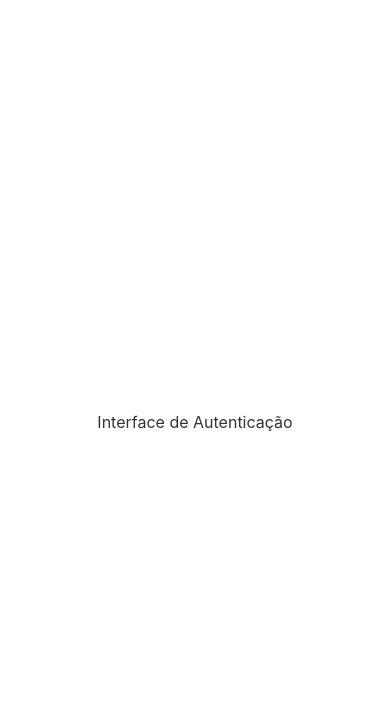
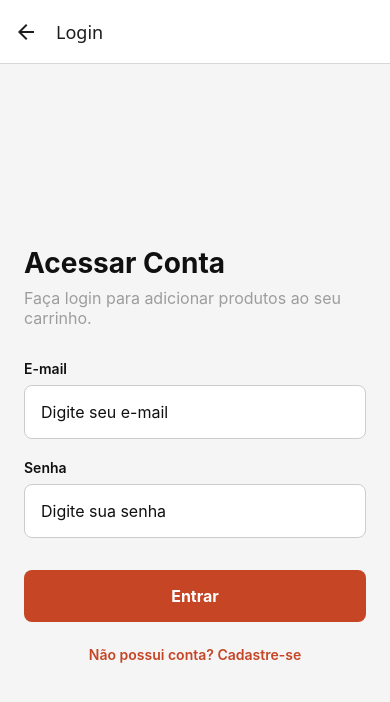
Before and after one commit to P4m3l4m4r14/ecommerce-app, a React Native app: screen /Login in a window 390 px wide. Shown: the top 702 px of the page. Built offline with nearby package versions, Linux system fonts and the light colour scheme; no server answers.

Commit message:
add login interface

```diff
--- a/src/Types/Navigation.ts
+++ b/src/Types/Navigation.ts
@@ -1,7 +1,7 @@
 export type RootStackParamList = {
   MainTabs: undefined;
+  ProductModal: { productId: string };
   Login: undefined;
   Register: undefined;
   Cart: undefined;
-  ProductModal: { productId: string } | undefined;
 };
--- a/src/contexts/AuthContext.tsx
+++ b/src/contexts/AuthContext.tsx
@@ -1,25 +1,63 @@
 import React, { createContext, useState, useContext, ReactNode } from 'react';
+import { Alert } from 'react-native';
+import { api } from '../services/api';
+
+export interface User {
+  id: string;
+  name: string;
+  email: string;
+}
 
 interface AuthContextData {
+  user: User | null;
   isAuthenticated: boolean;
-  signIn: () => void;
+  signIn: (email: string, password: string) => Promise<boolean>;
   signOut: () => void;
 }
 
 const AuthContext = createContext<AuthContextData>({} as AuthContextData);
 
 export function AuthProvider({ children }: { children: ReactNode }) {
-  const [isAuthenticated, setIsAuthenticated] = useState(false);
-  const signIn = () => setIsAuthenticated(true);
-  const signOut = () => setIsAuthenticated(false);
+  const [user, setUser] = useState<User | null>(null);
+
+  const isAuthenticated = !!user;
+
+  const signIn = async (email: string, password: string): Promise<boolean> => {
+    try {
+      const response = await api.get('/users', {
+        params: { email, password }
+      });
+
+      const users: User[] = response.data;
+
+      if (users.length > 0) {
+        setUser(users[0]);
+        return true;
+      } else {
+        return false;
+      }
+    } catch (error) {
+      console.error('Falha na requisição de autenticação:', error);
+      Alert.alert('Erro de Conexão', 'Não foi possível contatar o servidor de autenticação.');
+      return false;
+    }
+  };
+
+  const signOut = () => {
+    setUser(null);
+  };
 
   return (
-    <AuthContext.Provider value={{ isAuthenticated, signIn, signOut }}>
+    <AuthContext.Provider value={{ user, isAuthenticated, signIn, signOut }}>
       {children}
     </AuthContext.Provider>
   );
 }
 
 export function useAuth() {
-  return useContext(AuthContext);
+  const context = useContext(AuthContext);
+  if (!context) {
+    throw new Error('useAuth deve ser invocado dentro de um AuthProvider.');
+  }
+  return context;
 }
--- a/src/routes/index.tsx
+++ b/src/routes/index.tsx
@@ -2,7 +2,7 @@ import React from 'react';
 import { Platform } from 'react-native';
 import { createNativeStackNavigator } from '@react-navigation/native-stack';
 import { createBottomTabNavigator } from '@react-navigation/bottom-tabs';
-import { RootStackParamList } from '../Types/Navigation';
+// import { RootStackParamList } from '../Types/Navigation';
 import { Feather } from '@expo/vector-icons';
 import { useSafeAreaInsets } from 'react-native-safe-area-context';
 import { theme } from '../theme';
@@ -88,10 +88,11 @@ export function Routes() {
   return (
     <Stack.Navigator initialRouteName="MainTabs">
       <Stack.Screen name="MainTabs" component={TabRoutes} options={{ headerShown: false }} />
-      <Stack.Screen name="Login" component={LoginScreen} options={{ headerShown: false }} />
       <Stack.Screen name="Register" component={RegisterScreen} options={{ headerShown: false }} />
       <Stack.Screen name="ProductModal" component={ProductModal} options={{ presentation: 'modal' }} />
       <Stack.Screen name="Cart" component={CartScreen} options={{ presentation: 'modal' }} />
+      <Stack.Screen name="Login" component={LoginScreen} options={{ presentation: 'modal' }} />
+     {/* <Stack.Screen name="Login" component={LoginScreen} options={{ presentation: 'modal' }} />*/}
     </Stack.Navigator>
   );
 }
--- a/src/screens/Home/index.tsx
+++ b/src/screens/Home/index.tsx
@@ -10,6 +10,7 @@ import { RootStackParamList } from '../../Types/Navigation';
 import { ProductCard } from '../../components/ProductCard';
 import { theme } from '../../theme';
 import { useCart } from '../../contexts/CartContext';
+import { useAuth } from '../../contexts/AuthContext';
 
 type HomeScreenNavigationProp = NativeStackNavigationProp<RootStackParamList, 'MainTabs'>;
 
@@ -19,6 +20,7 @@ export default function HomeScreen() {
   const navigation = useNavigation<HomeScreenNavigationProp>();
   const { width } = useWindowDimensions();
   const { addToCart } = useCart();
+  const { isAuthenticated } = useAuth();
 
   const [products, setProducts] = useState<Product[]>([]);
   const [isLoading, setIsLoading] = useState(true);
@@ -39,6 +41,14 @@ export default function HomeScreen() {
   useEffect(() => {
     fetchProducts();
   }, [selectedCategory]);
+
+  const handleQuickAdd = (item: Product) => {
+    if (!isAuthenticated) {
+      navigation.navigate('Login');
+      return;
+    }
+    addToCart(item, 1);
+  };
 
   const fetchProducts = async () => {
     setIsLoading(true);
@@ -115,7 +125,7 @@ export default function HomeScreen() {
             <ProductCard
               data={item}
               onPress={() => handleNavigateToProduct(item.id)}
-              onAddPress={() => addToCart(item, 1)}
+              onAddPress={() => handleQuickAdd(item)}
               cardWidth={cardWidth}
             />
           )}
--- a/src/screens/Login/index.tsx
+++ b/src/screens/Login/index.tsx
@@ -1,23 +1,87 @@
-import React from 'react';
-import { View, Text, StyleSheet } from 'react-native';
+import React, { useState } from 'react';
+import { View, Text, TextInput, TouchableOpacity, ActivityIndicator, Alert, KeyboardAvoidingView, Platform } from 'react-native';
+import { useNavigation } from '@react-navigation/native';
+import { useAuth } from '../../contexts/AuthContext';
+import { theme } from '../../theme';
+import { styles } from './styles';
 
 export default function LoginScreen() {
+  const navigation = useNavigation<any>();
+  const { signIn } = useAuth();
+
+  const [email, setEmail] = useState('');
+  const [password, setPassword] = useState('');
+  const [isLoading, setIsLoading] = useState(false);
+
+  const handleLogin = async () => {
+    if (!email.trim() || !password.trim()) {
+      Alert.alert('Validação Falhou', 'Preencha todos os campos obrigatórios.');
+      return;
+    }
+
+    setIsLoading(true);
+
+    const success = await signIn(email, password);
+
+    setIsLoading(false);
+
+    if (success) {
+      navigation.goBack();
+    } else {
+      Alert.alert('Acesso Negado', 'E-mail ou senha incorretos.');
+    }
+  };
+
   return (
-    <View style={styles.container}>
-      <Text style={styles.text}>Interface de Autenticação</Text>
-    </View>
+    <KeyboardAvoidingView
+      style={styles.container}
+      behavior={Platform.OS === 'ios' ? 'padding' : 'height'}
+    >
+      <View style={styles.content}>
+        <Text style={styles.title}>Acessar Conta</Text>
+        <Text style={styles.subtitle}>Faça login para adicionar produtos ao seu carrinho.</Text>
+
+        <View style={styles.inputGroup}>
+          <Text style={styles.label}>E-mail</Text>
+          <TextInput
+            style={styles.input}
+            placeholder="Digite seu e-mail"
+            keyboardType="email-address"
+            autoCapitalize="none"
+            autoCorrect={false}
+            value={email}
+            onChangeText={setEmail}
+          />
+        </View>
+
+        <View style={styles.inputGroup}>
+          <Text style={styles.label}>Senha</Text>
+          <TextInput
+            style={styles.input}
+            placeholder="Digite sua senha"
+            secureTextEntry
+            value={password}
+            onChangeText={setPassword}
+          />
+        </View>
+
+        <TouchableOpacity
+          style={styles.submitButton}
+          onPress={handleLogin}
+          disabled={isLoading}
+        >
+          {isLoading ? (
+            <ActivityIndicator color={theme.colors.surface} />
+          ) : (
+            <Text style={styles.submitButtonText}>Entrar</Text>
+          )}
+        </TouchableOpacity>
+
+        {/* Placeholder para futura tela de registro */}
+        <TouchableOpacity style={styles.registerButton}>
+          <Text style={styles.registerButtonText}>Não possui conta? Cadastre-se</Text>
+        </TouchableOpacity>
+      </View>
+    </KeyboardAvoidingView>
   );
 }
-
-const styles = StyleSheet.create({
-  container: {
-    flex: 1,
-    backgroundColor: '#ffffff',
-    alignItems: 'center',
-    justifyContent: 'center',
-  },
-  text: {
-    fontSize: 16,
-    color: '#333',
-  },
-});
--- a/src/screens/Login/styles.ts
+++ b/src/screens/Login/styles.ts
@@ -1,15 +1,64 @@
 import { StyleSheet } from 'react-native';
+import { theme } from '../../theme';
 
 export const styles = StyleSheet.create({
   container: {
     flex: 1,
-    backgroundColor: '#F5F5F5',
+    backgroundColor: theme.colors.background,
+  },
+  content: {
+    flex: 1,
+    justifyContent: 'center',
+    padding: 24,
+  },
+  title: {
+    fontSize: 28,
+    fontWeight: 'bold',
+    color: theme.colors.text,
+    marginBottom: 8,
+  },
+  subtitle: {
+    fontSize: 16,
+    color: theme.colors.textSecondary,
+    marginBottom: 32,
+  },
+  inputGroup: {
+    marginBottom: 20,
+  },
+  label: {
+    fontSize: 14,
+    fontWeight: '600',
+    color: theme.colors.text,
+    marginBottom: 8,
+  },
+  input: {
+    backgroundColor: theme.colors.surface,
+    borderWidth: 1,
+    borderColor: theme.colors.border,
+    borderRadius: 8,
+    padding: 16,
+    fontSize: 16,
+    color: theme.colors.text,
+  },
+  submitButton: {
+    backgroundColor: theme.colors.primary,
+    padding: 16,
+    borderRadius: 8,
     alignItems: 'center',
-    justifyContent: 'center',
+    marginTop: 12,
   },
-  text: {
-    fontSize: 18,
+  submitButtonText: {
+    color: '#FFF',
+    fontSize: 16,
     fontWeight: 'bold',
-    color: '#332D2C',
+  },
+  registerButton: {
+    marginTop: 24,
+    alignItems: 'center',
+  },
+  registerButtonText: {
+    color: theme.colors.primary,
+    fontSize: 14,
+    fontWeight: '600',
   }
 });
--- a/src/screens/ProductModal/index.tsx
+++ b/src/screens/ProductModal/index.tsx
@@ -54,13 +54,10 @@ export default function ProductModal() {
   };
 
   const handleInitialAdd = () => {
-    // BYPASS APLICADO: Linhas comentadas para permitir o teste de UI sem login
-    /*
     if (!isAuthenticated) {
       navigation.navigate('Login');
       return;
     }
-    */
 
     if (product) {
       setQuantity(1);
@@ -170,7 +167,7 @@ export default function ProductModal() {
               keyboardType="numeric"
               value={String(quantity)}
               onChangeText={handleInputChange}
-              maxLength={4} // Previne overflow no buffer de input
+              maxLength={4}
             />
 
             <TouchableOpacity
--- a/src/services/api.ts
+++ b/src/services/api.ts
@@ -3,6 +3,6 @@ import axios from 'axios';
 export const api = axios.create({
   // Substitua pelo IP da sua máquina se testar no celular
   //baseURL: 'http://localhost:3000',
-  baseURL: 'http://192.168.1.8:3000',
+  baseURL: 'http://192.168.1.13:3000',
   timeout: 5000,
 });
```
